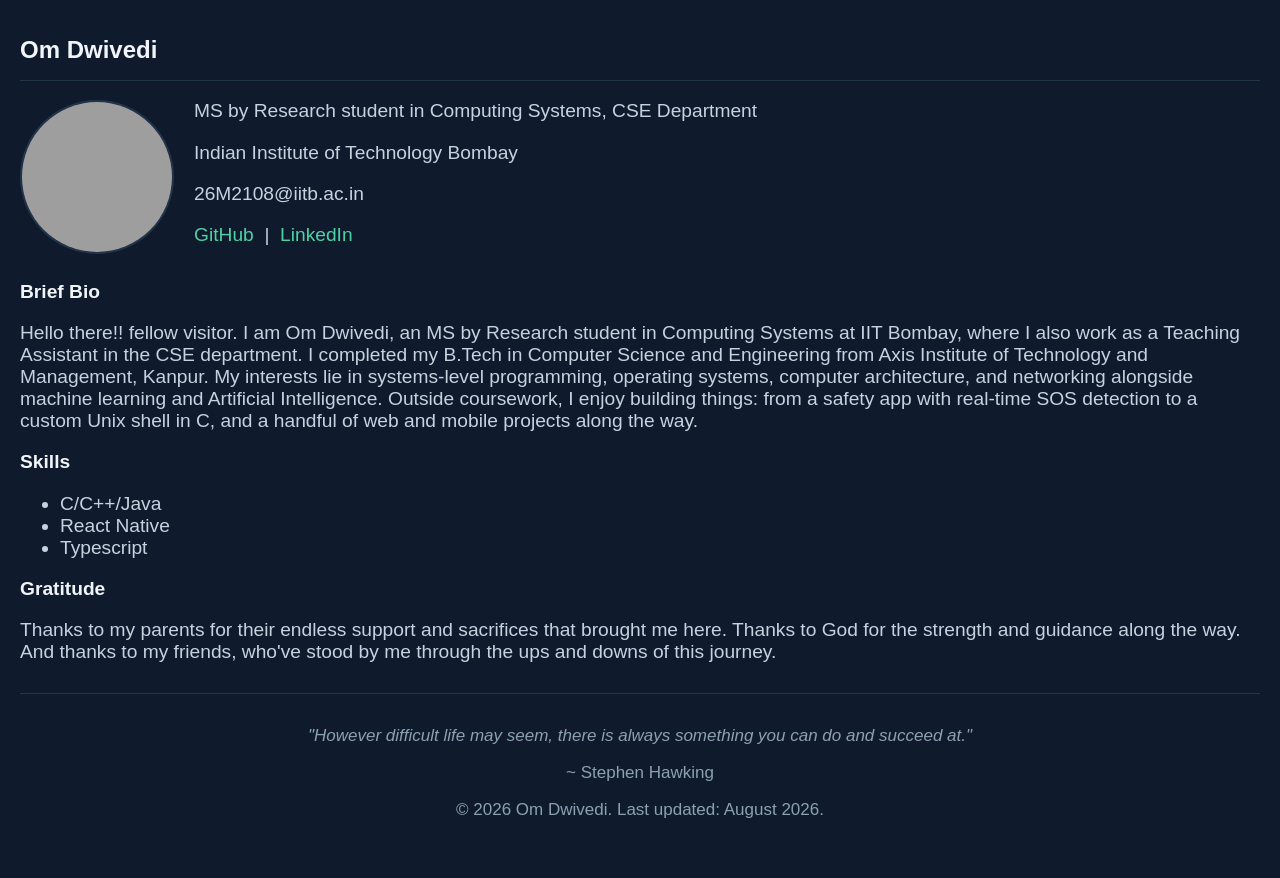
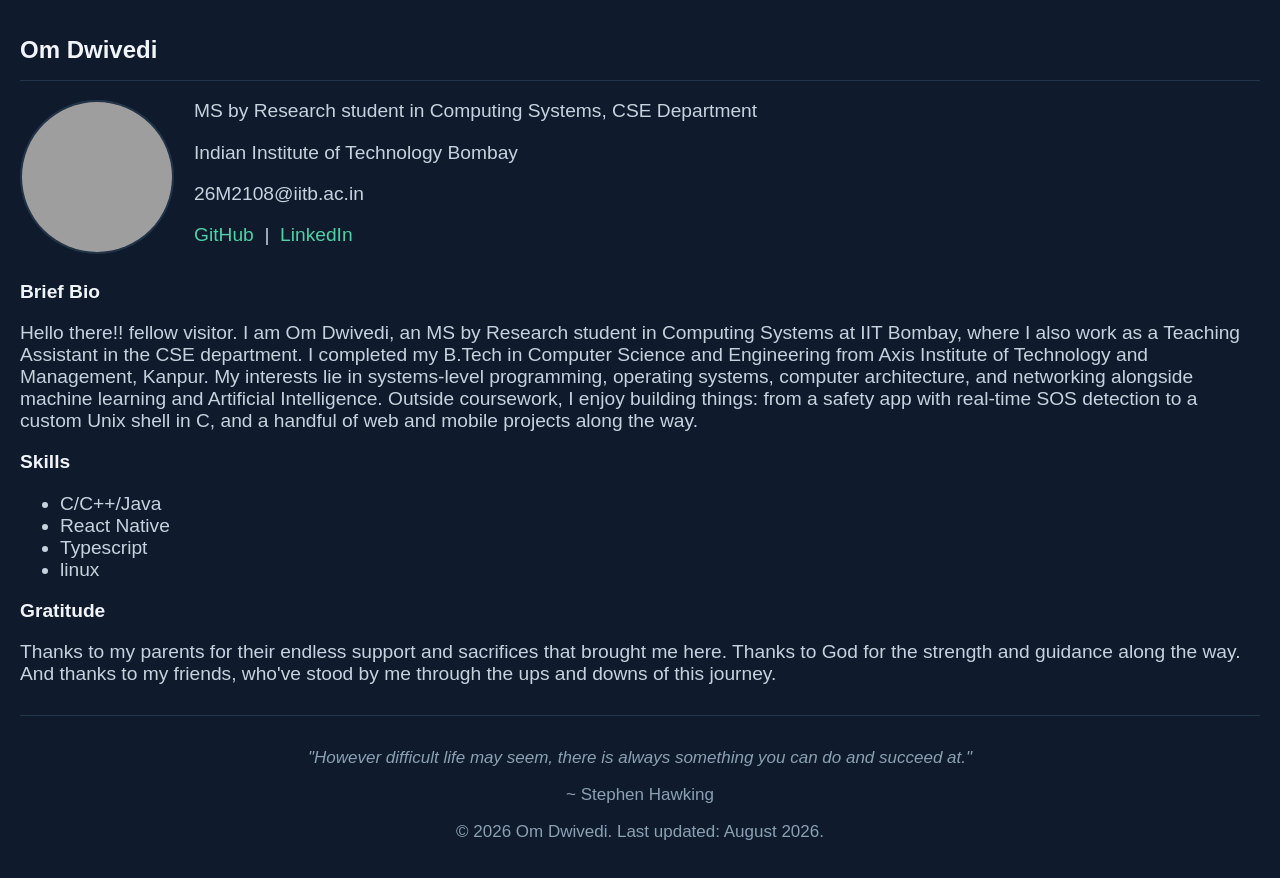
Before and after one commit to Grok-le/software_lab_assign3, a plain HTML site: page Assignment3_q1/index.html in a window 1280 px wide. Drawn offline with Linux system fonts and the light colour scheme; grey boxes are pictures that could not be loaded.

```diff
--- a/Assignment3_q1/index.html
+++ b/Assignment3_q1/index.html
@@ -31,6 +31,7 @@
     <li>C/C++/Java</li>
     <LI>React Native</li>
     <Li>Typescript</Li>
+    <li> linux</li>
     </ul>
 
     <h2 style="font-size:larger; color:#F1F5F9;">Gratitude</h2>
```
